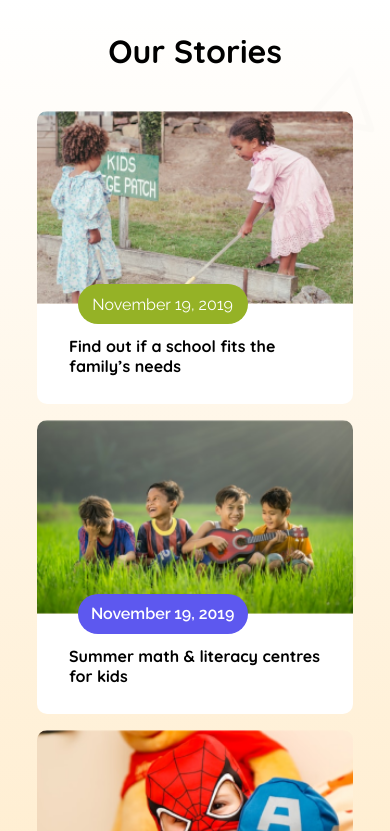
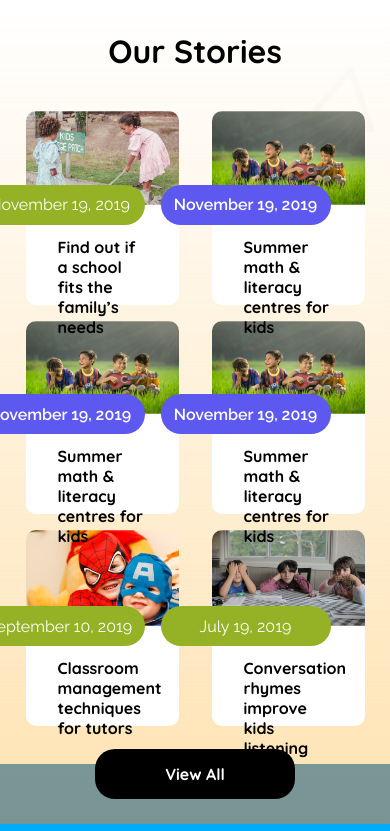
Before and after one commit to MahmudZq/Kids-School, a plain HTML site: page index.html in a window 390 px wide. Shown: the part 2693-3524 px from the top of the page. Drawn offline with Linux system fonts and the light colour scheme.

Commit message:
small card added for small screen.

```diff
--- a/index.html
+++ b/index.html
@@ -149,6 +149,28 @@
                             </div>
                         </div>
                     </div>
+
+                        <div class="small-story-card" id="only-small-screen-cards">
+                            <img src="./assets/story-3.png" alt="">
+                            <div class="story-btn raleway-semi-bold  " id="bg-purple">November 19, 2019</div>
+                            <div class="story-box">
+                                <div class="small-story-box-title quicksand-bold">
+                                    Summer math & literacy
+                                    centres for kids
+                                </div>
+                            </div>
+                        </div>
+                        <div class="small-story-card" id="only-small-screen-cards">
+                            <img src="./assets/story-3.png" alt="">
+                            <div class="story-btn raleway-semi-bold  " id="bg-purple">November 19, 2019</div>
+                            <div class="story-box">
+                                <div class="small-story-box-title quicksand-bold">
+                                    Summer math & literacy
+                                    centres for kids
+                                </div>
+                            </div>
+                        </div>
+
                     <div class="small-story-card">
                         <img src="./assets/story-4.png" alt="">
                         <div class="story-btn raleway-normal ">September 10, 2019</div>
--- a/styles/main.css
+++ b/styles/main.css
@@ -575,9 +575,12 @@ body {
     padding: 2em;
     color: #000000;
 }
+#only-small-screen-cards{
+    min-height: 100px;
+}
 
 @media screen and (min-width: 901px) {
-    .nav-small-screen-line {
+    .nav-small-screen-line, #only-small-screen-cards {
         display: none;
     }
 }
@@ -679,7 +682,7 @@ body {
         grid-template-columns: repeat(1, 1fr);
     }
     .small-story-group{
-        grid-template-columns: repeat(1,1fr);
+        grid-template-columns: repeat(2,1fr);
      }
      .footer-group{
         flex-direction: column;
@@ -699,6 +702,6 @@ body {
         padding-bottom: 30px;
       }
       .story-btn{
-        left: 15%;
+        left: 25%;
          }
 }
```
